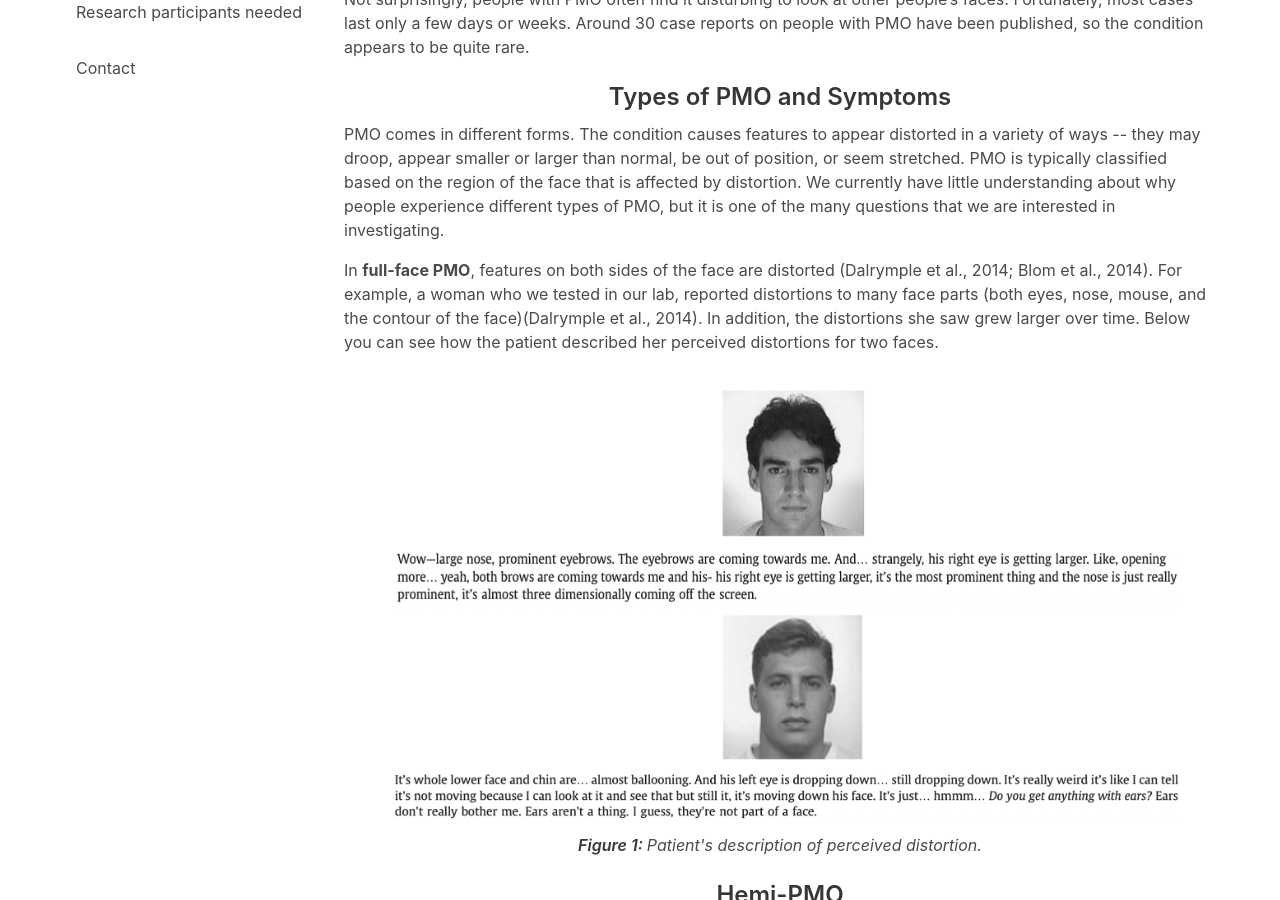
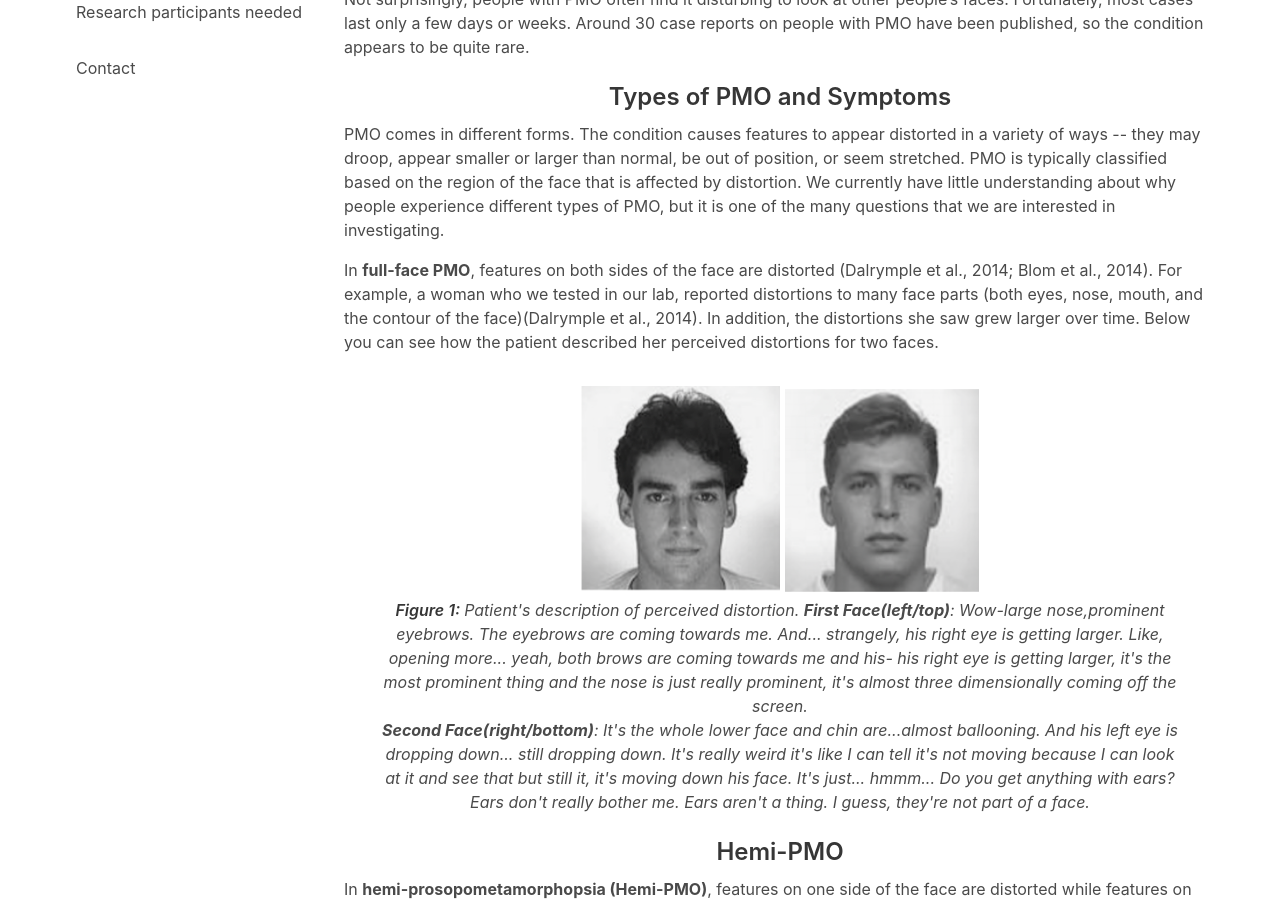
Before and after one commit to ryezyy11/hemiPMO.org, a Jekyll site: the page built from index.html, in a window 1280 px wide and 900 px high, scrolled down 468 px. Built offline with Jekyll 4.4.1, drawn with Linux system fonts in a browser that asks for light colours.

```diff
--- a/index.html
+++ b/index.html
@@ -54,12 +54,14 @@
                 PMO comes in different forms. The condition causes features to appear distorted in a variety of ways -- they may droop, appear smaller or larger than normal, be out of position, or seem stretched. PMO is typically classified based on the region of the face that is affected by distortion.  We currently have little understanding about why people experience different types of PMO, but it is one of the many questions that we are interested in investigating.
             </p>
             <p>
-                In <b>full-face PMO</b>, features on both sides of the face are distorted (Dalrymple et al., 2014; Blom et al., 2014). For example, a woman who we tested in our lab, reported distortions to many face parts (both eyes, nose, mouse, and the contour of the face)(Dalrymple et al., 2014). In addition, the distortions she saw grew larger over time. Below you can see how the patient described her perceived distortions for two faces.
+                In <b>full-face PMO</b>, features on both sides of the face are distorted (Dalrymple et al., 2014; Blom et al., 2014). For example, a woman who we tested in our lab, reported distortions to many face parts (both eyes, nose, mouth, and the contour of the face)(Dalrymple et al., 2014). In addition, the distortions she saw grew larger over time. Below you can see how the patient described her perceived distortions for two faces.
             </p>
             <figure>
-                <img src="{{ "/assets/images/research/narrative.png" | relative_url }}">
+                <img src="{{ "/assets/images/research/f1.png" | relative_url }}">
+                <img src="{{ "/assets/images/research/f2.png" | relative_url }}">
                 <figcaption>
-                    <span class="title is-6">Figure 1: </span>Patient's description of perceived distortion.
+                    <span class="title is-6">Figure 1: </span>Patient's description of perceived distortion. <b>First Face(left/top)</b>: Wow-large nose,prominent eyebrows. The eyebrows are coming towards me. And... strangely, his right eye is getting larger. Like, opening more... yeah, both brows are coming towards me and his- his right eye is getting larger, it's the most prominent thing and the nose is just really prominent, it's almost three dimensionally coming off the screen.<br>
+                    <b>Second Face(right/bottom)</b>: It's the whole lower face and chin are...almost ballooning. And his left eye is dropping down... still dropping down. It's really weird it's like I can tell it's not moving because I can look at it and see that but still it, it's moving down his face. It's just... hmmm... Do you get anything with ears? Ears don't really bother me. Ears aren't a thing. I guess, they're not part of a face.
                 </figcaption>
             </figure>
         </article>
```
Also changed, not shown: assets/images/research/f1.png (added), assets/images/research/f2.png (added), 8 other files.
